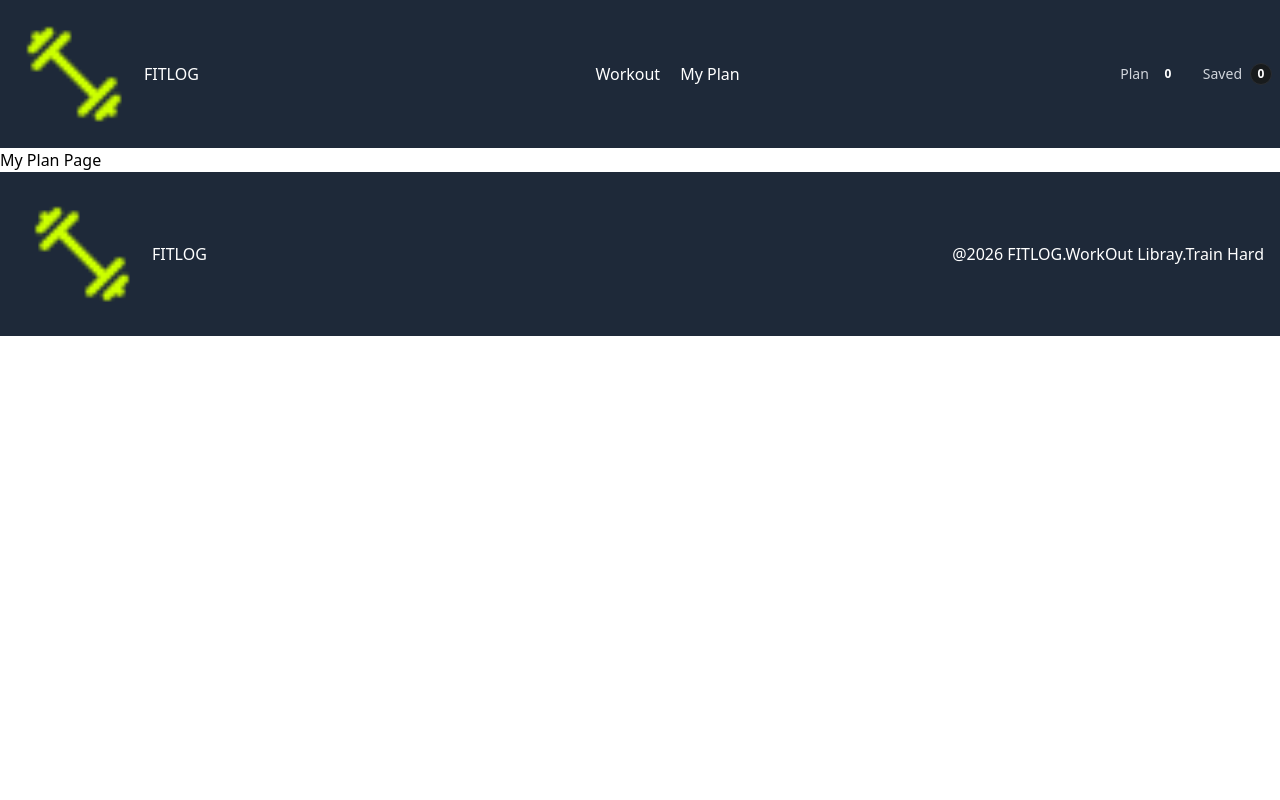
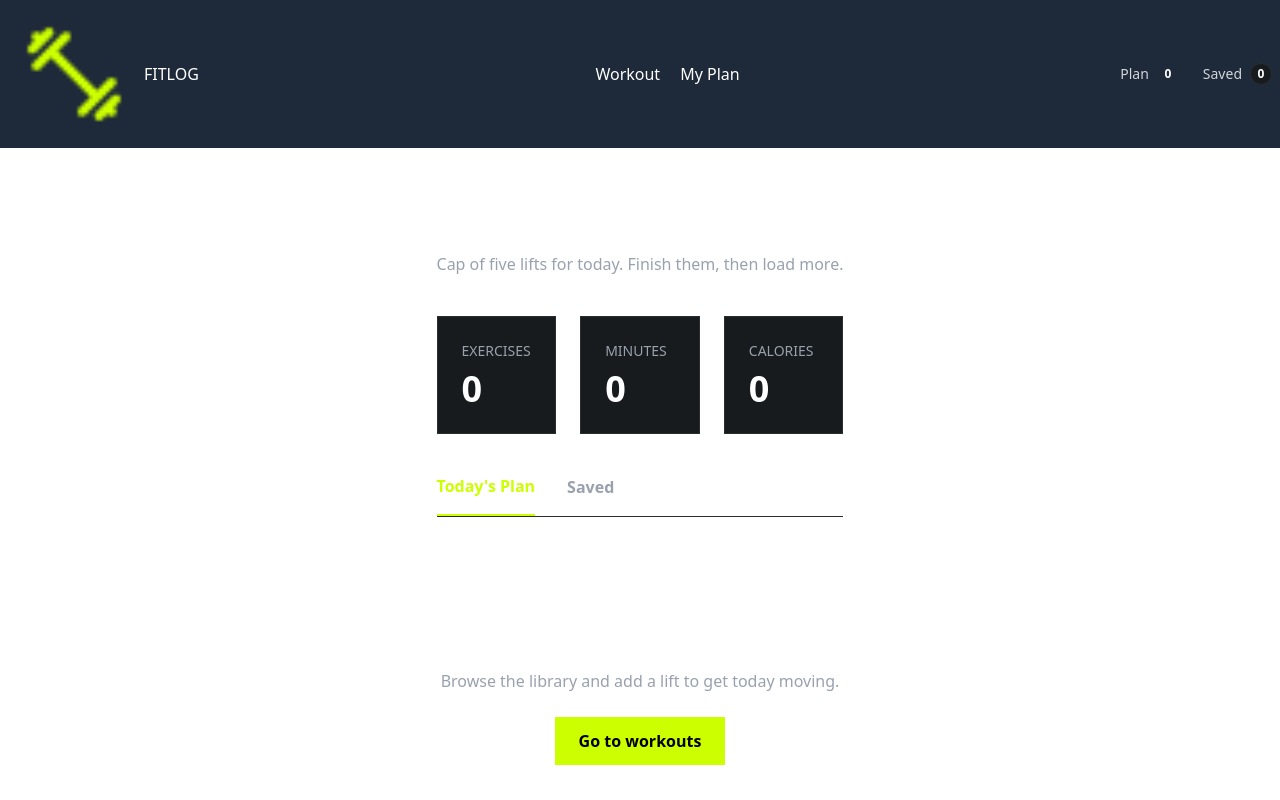
Before and after one commit to khanprogrammerbd-1991/assign-6-ph, a Next.js app: page /my-plan in a window 1280 px wide. Shown: the top 800 px of the page. Built offline with nearby package versions, Linux system fonts and the light colour scheme.

Commit message:
Card and my plan updated

```diff
--- a/src/app/my-plan/page.jsx
+++ b/src/app/my-plan/page.jsx
@@ -1,10 +1,155 @@
-import React from 'react';
+"use client";
+
+import Link from "next/link";
+import { useState } from "react";
+import { usePlan } from "@/context/PlanContext";
+import PlanCard from "@/components/PlanCard";
 
 const MyPlanPage = () => {
+
+    const { plan, saved } = usePlan();
+
+    const [activeTab, setActiveTab] = useState("plan");
+
+    // Which list should we display?
+    const currentList = activeTab === "plan" ? plan : saved;
+
+    // Calculate total minutes
+    const totalMinutes = plan.reduce(
+        (total, item) => total + item.duration,
+        0
+    );
+
+    // Calculate total calories
+    const totalCalories = plan.reduce(
+        (total, item) => total + item.caloriesBurned,
+        0
+    );
+
     return (
-        <div>
-            <h1>My Plan Page</h1>
-        </div>
+        <main className="max-w-7xl mx-auto px-6 py-12 text-white">
+
+            {/* Header */}
+            <div className="mb-10">
+                <h1 className="text-5xl font-bold uppercase">
+                    MY PLAN
+                </h1>
+
+                <p className="text-gray-400 mt-2">
+                    Cap of five lifts for today. Finish them, then load more.
+                </p>
+            </div>
+
+
+            {/* Metrics */}
+            <div className="grid grid-cols-3 gap-6 mb-10">
+
+                <div className="bg-[#181b1d] border border-[#2a2d32] p-6">
+                    <p className="text-gray-400 text-sm">
+                        EXERCISES
+                    </p>
+
+                    <h2 className="text-4xl font-bold mt-2">
+                        {plan.length}
+                    </h2>
+                </div>
+
+
+                <div className="bg-[#181b1d] border border-[#2a2d32] p-6">
+                    <p className="text-gray-400 text-sm">
+                        MINUTES
+                    </p>
+
+                    <h2 className="text-4xl font-bold mt-2">
+                        {totalMinutes}
+                    </h2>
+                </div>
+
+
+                <div className="bg-[#181b1d] border border-[#2a2d32] p-6">
+                    <p className="text-gray-400 text-sm">
+                        CALORIES
+                    </p>
+
+                    <h2 className="text-4xl font-bold mt-2">
+                        {totalCalories}
+                    </h2>
+                </div>
+
+            </div>
+
+
+            {/* Tabs */}
+            <div className="flex gap-8 border-b border-[#2a2d32] mb-8">
+
+                <button
+                    onClick={() => setActiveTab("plan")}
+                    className={`pb-4 font-bold ${
+                        activeTab === "plan"
+                            ? "border-b-2 border-[#ccff00] text-[#ccff00]"
+                            : "text-gray-400"
+                    }`}
+                >
+                    Today's Plan
+                </button>
+
+
+                <button
+                    onClick={() => setActiveTab("saved")}
+                    className={`pb-4 font-bold ${
+                        activeTab === "saved"
+                            ? "border-b-2 border-[#ccff00] text-[#ccff00]"
+                            : "text-gray-400"
+                    }`}
+                >
+                    Saved
+                </button>
+
+            </div>
+
+
+            {/* Content */}
+            <div>
+
+                {currentList.length === 0 ? (
+
+                    <div className="py-20 text-center">
+
+                        <h2 className="text-2xl font-bold">
+                            NOTHING HERE YET
+                        </h2>
+
+                        <p className="text-gray-400 mt-2">
+                            Browse the library and add a lift to get today moving.
+                        </p>
+
+                        <Link
+                            href="/"
+                            className="inline-block mt-6 bg-[#ccff00] text-black px-6 py-3 font-bold"
+                        >
+                            Go to workouts
+                        </Link>
+
+                    </div>
+
+                ) : (
+
+                    <div className="space-y-6">
+
+    {currentList.map((item) => (
+        <PlanCard
+            key={item.id}
+            item={item}
+            type={activeTab}
+        />
+    ))}
+
+</div>
+                )}
+
+            </div>
+
+        </main>
     );
 };
 
--- /dev/null
+++ b/src/components/PlanCard.jsx
@@ -0,0 +1,130 @@
+"use client";
+
+import Image from "next/image";
+import Link from "next/link";
+import { usePlan } from "@/context/PlanContext";
+
+const PlanCard = ({ item, type }) => {
+
+    const { plan, setPlan, saved, setSaved } = usePlan();
+
+    const handleRemove = () => {
+
+        if (type === "plan") {
+            const updatedPlan = plan.filter(
+                (workout) => workout.id !== item.id
+            );
+
+            setPlan(updatedPlan);
+        }
+
+        if (type === "saved") {
+            const updatedSaved = saved.filter(
+                (workout) => workout.id !== item.id
+            );
+
+            setSaved(updatedSaved);
+        }
+    };
+
+
+    return (
+        <div className="grid grid-cols-[220px_1fr] gap-6 bg-[#181b1d] border border-[#2a2d32] p-5">
+
+            {/* Image */}
+            <div>
+                <Image
+                    src={item.image}
+                    alt={item.name}
+                    width={220}
+                    height={220}
+                    className="w-full h-[220px] object-cover"
+                />
+            </div>
+
+
+            {/* Information */}
+            <div className="flex flex-col justify-between">
+
+                <div>
+
+                    <p className="text-sm text-[#ccff00] uppercase font-bold">
+                        {item.difficulty}
+                    </p>
+
+                    <h2 className="text-2xl font-bold uppercase mt-2">
+                        {item.name}
+                    </h2>
+
+                    <p className="text-gray-400 mt-3">
+                        {item.description}
+                    </p>
+
+
+                    {/* Basic information */}
+                    <div className="flex gap-8 mt-5 text-sm">
+
+                        <div>
+                            <p className="text-gray-500">
+                                DURATION
+                            </p>
+
+                            <p className="font-bold">
+                                {item.duration} min
+                            </p>
+                        </div>
+
+
+                        <div>
+                            <p className="text-gray-500">
+                                CALORIES
+                            </p>
+
+                            <p className="font-bold">
+                                {item.caloriesBurned} kcal
+                            </p>
+                        </div>
+
+
+                        <div>
+                            <p className="text-gray-500">
+                                RATING
+                            </p>
+
+                            <p className="font-bold">
+                                {item.rating}
+                            </p>
+                        </div>
+
+                    </div>
+
+                </div>
+
+
+                {/* Buttons */}
+                <div className="flex gap-4 mt-6">
+
+                    <Link
+                        href={`/workout/${item.id}`}
+                        className="bg-[#ccff00] text-black px-5 py-3 font-bold"
+                    >
+                        View Details
+                    </Link>
+
+
+                    <button
+                        onClick={handleRemove}
+                        className="border border-gray-600 px-5 py-3 font-bold text-white"
+                    >
+                        Remove
+                    </button>
+
+                </div>
+
+            </div>
+
+        </div>
+    );
+};
+
+export default PlanCard;
```
